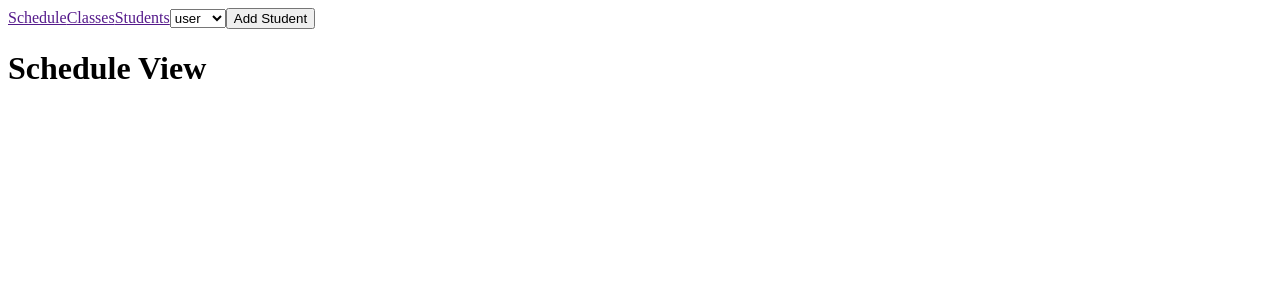
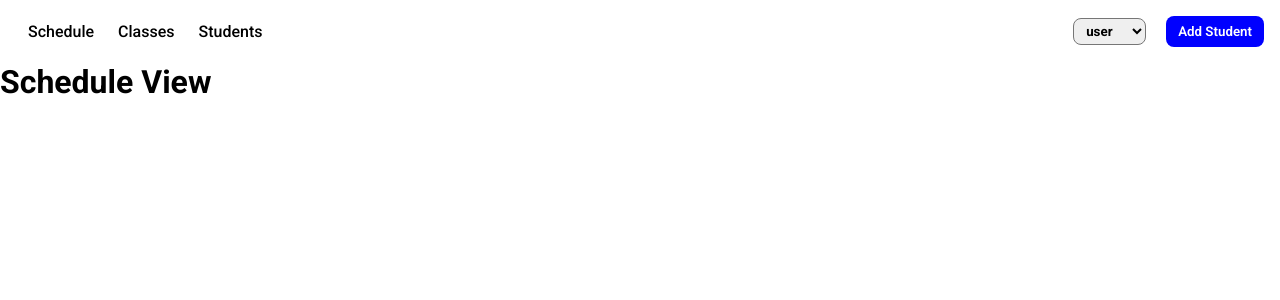
Before and after one commit to czcarrizales/class-scheduler, a React (Vite) app: page / in a window 1280 px wide. Shown: the top 300 px of the page. Built offline with nearby package versions, Linux system fonts and the light colour scheme.

Commit message:
initial styling of Nav and added Google Font

```diff
--- a/src/Nav.css
+++ b/src/Nav.css
@@ -0,0 +1,46 @@
+.nav-main {
+    display: flex;
+    padding: 1rem;
+    align-items: center;
+}
+
+.nav-links {
+
+}
+
+.nav-link {
+    color: black;
+    text-decoration: none;
+    font-weight: 500;
+    margin: 0 12px;
+}
+
+
+.nav-link:hover {
+    color: blue;
+}
+
+.nav-offset {
+    margin-left: auto;
+}
+
+.student-dropdown {
+    margin-right: 20px;
+    padding: 4px 8px;
+    border-radius: 8px;
+    font-weight: 700;
+}
+
+.add-student {
+    color: white;
+    background-color: blue;
+    border: none;
+    border-radius: 8px;
+    padding: 8px 12px;
+    font-weight: 600;
+}
+
+.add-student:hover {
+    cursor: pointer;
+    opacity: 90%;
+}
--- a/src/Nav.jsx
+++ b/src/Nav.jsx
@@ -4,15 +4,20 @@ function Nav() {
 
     return (
         <>
-      <div>
-        <a href="">Schedule</a>
-        <a href="">Classes</a>
-        <a href="">Students</a>
-        <select name="" id="">
+            <div className='nav-main'>
+                <div className='nav-links'>
+                    <a href="" className='nav-link'>Schedule</a>
+                    <a href="" className='nav-link'>Classes</a>
+                    <a href="" className='nav-link'>Students</a>
+                </div>
+                <div className='nav-offset'>
+                    <select name="" id="" className='student-dropdown'>
                         <option value="user">user</option>
                         <option value="user2">user2</option>
                     </select>
-        <button>Add Student</button>
+                    <button className='add-student'>Add Student</button>
+                </div>
+
             </div>
         </>
     )
--- a/src/index.css
+++ b/src/index.css
@@ -0,0 +1,7 @@
+@import url('https://fonts.googleapis.com/css2?family=Roboto:ital,wght@0,100..900;1,100..900&display=swap');
+
+* {
+    margin: 0;
+    padding: 0;
+     font-family: "Roboto", sans-serif;
+}
```
Lines whose indentation alone changed are shown as unchanged.
